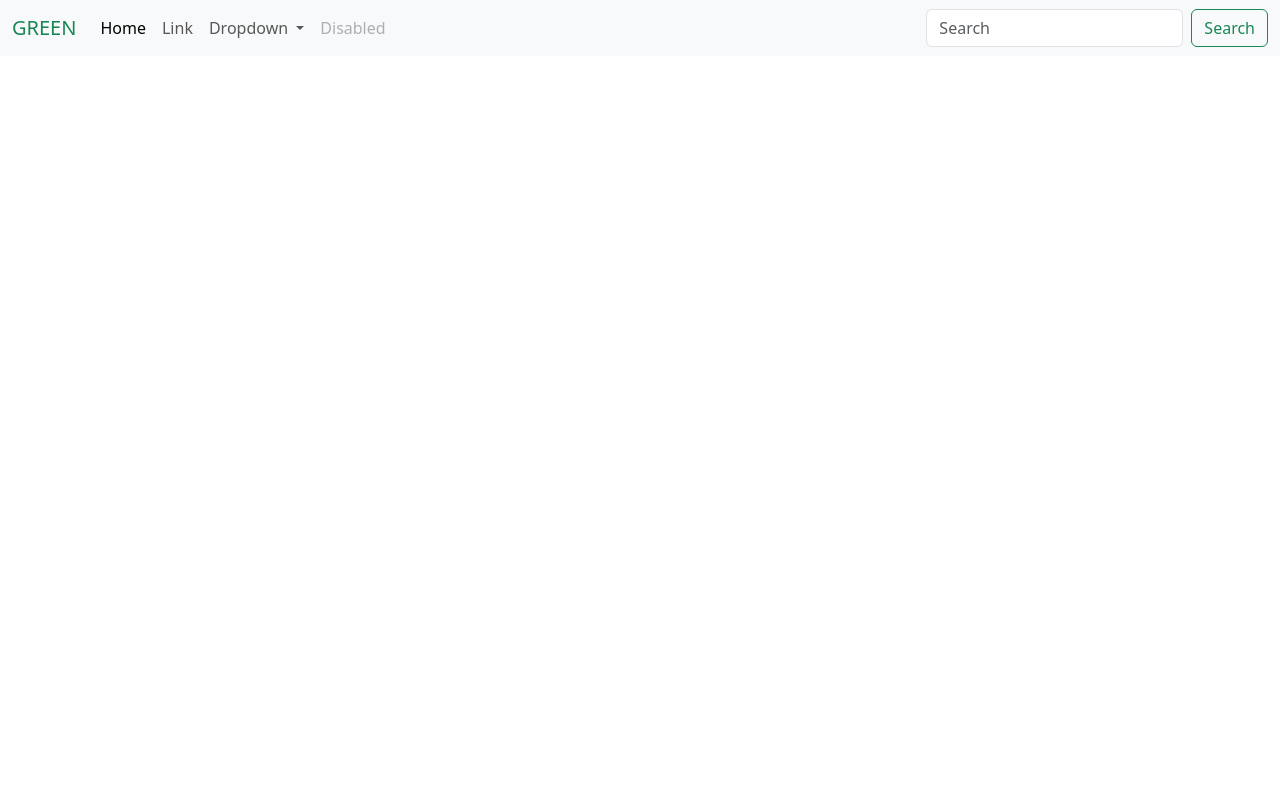
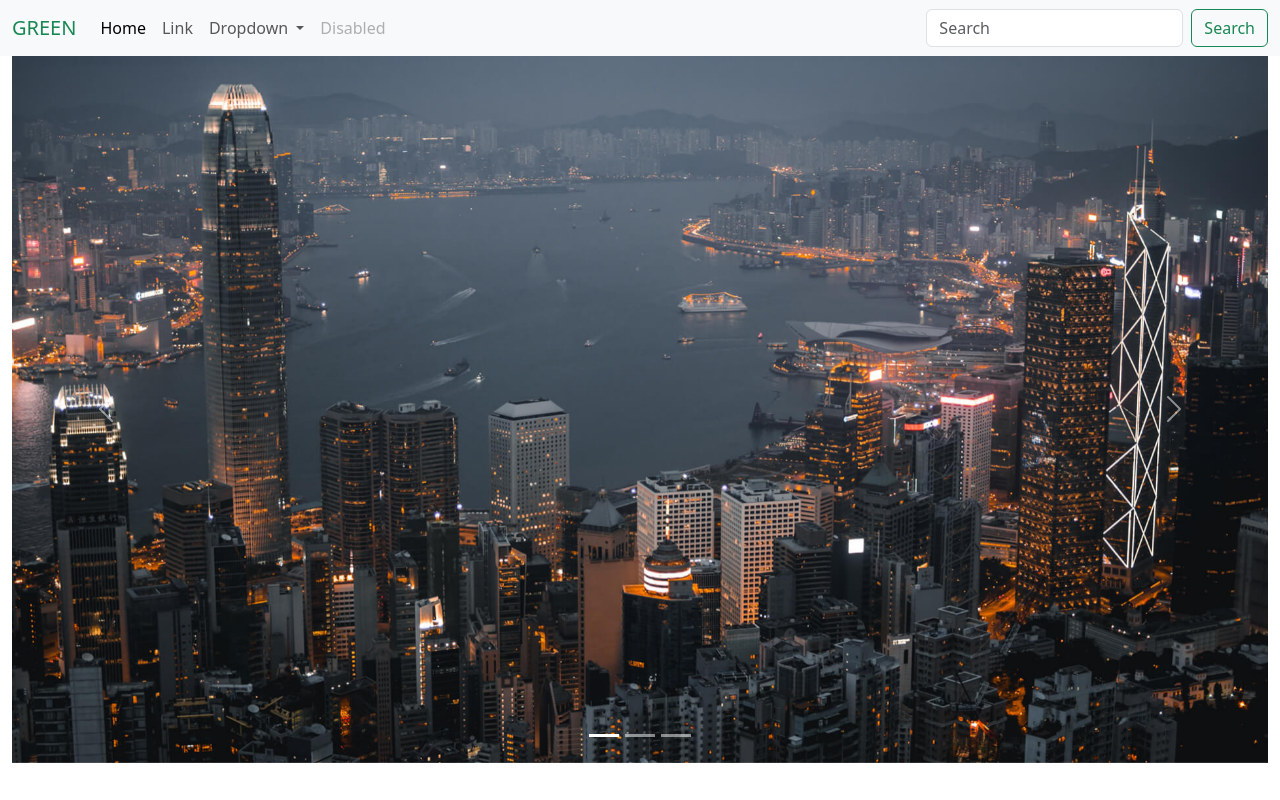
Before and after one commit to s-ammeraal/bootstrap-mockup-project-green, a plain HTML site: page index.html in a window 1280 px wide. Drawn offline with nearby package versions, Linux system fonts and the light colour scheme.

Commit message:
carousel

```diff
--- a/index.html
+++ b/index.html
@@ -62,6 +62,37 @@
     </div>
     <div class="container-fluid">
         <!--image carrousel-->
+        <div id="carouselExampleIndicators" class="carousel slide">
+            <div class="carousel-indicators">
+                <button type="button" data-bs-target="#carouselExampleIndicators" data-bs-slide-to="0" class="active"
+                    aria-current="true" aria-label="Slide 1"></button>
+                <button type="button" data-bs-target="#carouselExampleIndicators" data-bs-slide-to="1"
+                    aria-label="Slide 2"></button>
+                <button type="button" data-bs-target="#carouselExampleIndicators" data-bs-slide-to="2"
+                    aria-label="Slide 3"></button>
+            </div>
+            <div class="carousel-inner">
+                <div class="carousel-item active">
+                    <img src="/img/slide/slide-1.jpg" class="d-block w-100" alt="...">
+                </div>
+                <div class="carousel-item">
+                    <img src="/img/slide/slide-2.jpg" class="d-block w-100" alt="...">
+                </div>
+                <div class="carousel-item">
+                    <img src="/img/slide/slide-3.jpg" class="d-block w-100" alt="...">
+                </div>
+            </div>
+            <button class="carousel-control-prev" type="button" data-bs-target="#carouselExampleIndicators"
+                data-bs-slide="prev">
+                <span class="carousel-control-prev-icon" aria-hidden="true"></span>
+                <span class="visually-hidden">Previous</span>
+            </button>
+            <button class="carousel-control-next" type="button" data-bs-target="#carouselExampleIndicators"
+                data-bs-slide="next">
+                <span class="carousel-control-next-icon" aria-hidden="true"></span>
+                <span class="visually-hidden">Next</span>
+            </button>
+        </div>
     </div>
     <div class="container-fluid">
         <!--green icons and descriptions-->
```
